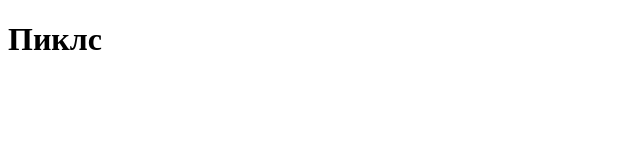
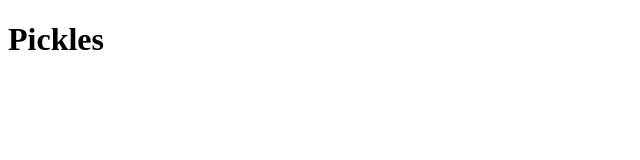
Before and after one commit to sanykos/react-movie, a React app: page / in a window 1280 px wide. Shown: the top 160 px of the page, without its empty margins (0-640 px from the left). Built offline with nearby package versions, Linux system fonts and the light colour scheme.

Commit message:
fixed webpack config

```diff
--- a/package.json
+++ b/package.json
@@ -13,8 +13,6 @@
     "@babel/core": "^7.11.1",
     "@babel/preset-env": "^7.11.0",
     "@babel/preset-react": "^7.10.4",
-    "babel-core": "^7.0.0-bridge.0",
-    "babel-loader": "^7.1.5",
     "css-loader": "^4.2.1",
     "html-webpack-plugin": "^4.3.0",
     "style-loader": "^1.2.1",
--- a/src/components/App.js
+++ b/src/components/App.js
@@ -1,13 +1,14 @@
 import React from 'react';
 
 
-function App() {
-       return(
+class App extends React.Component {
+    render() {
+        return(
             <div>
-                <h1>Пиклс</h1>
+                <h1>Pickles</h1>
             </div>
-       );
-
+        )
+    }
 }
 
 export default App;
```
